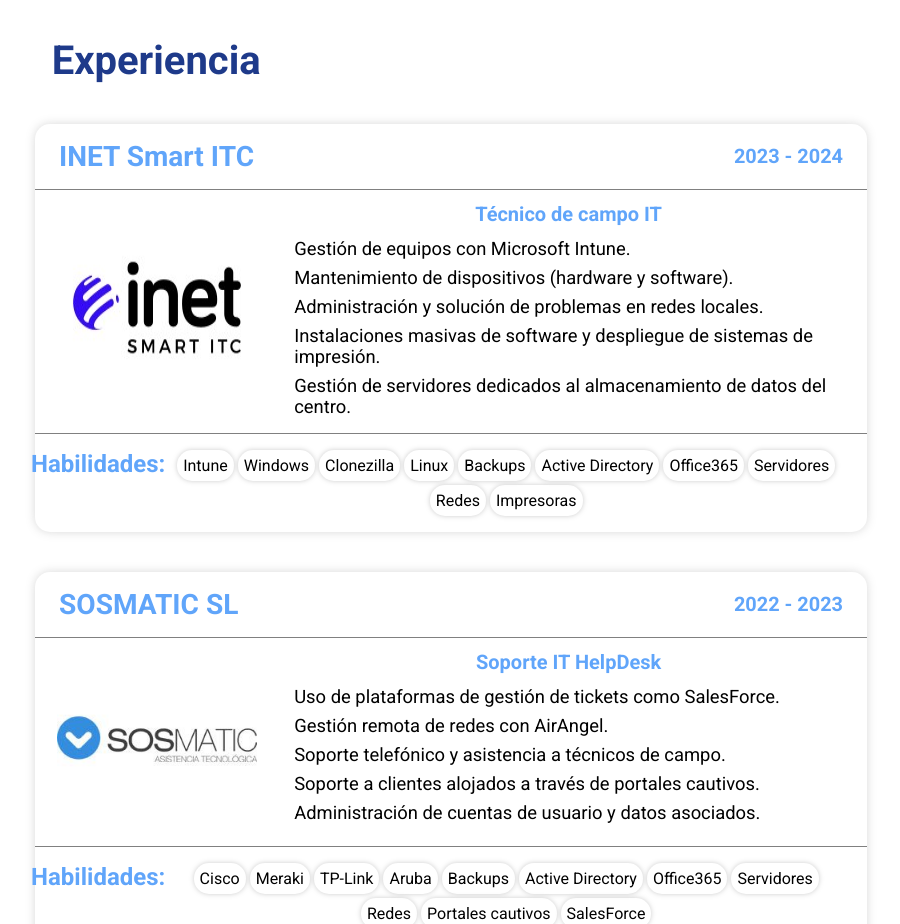
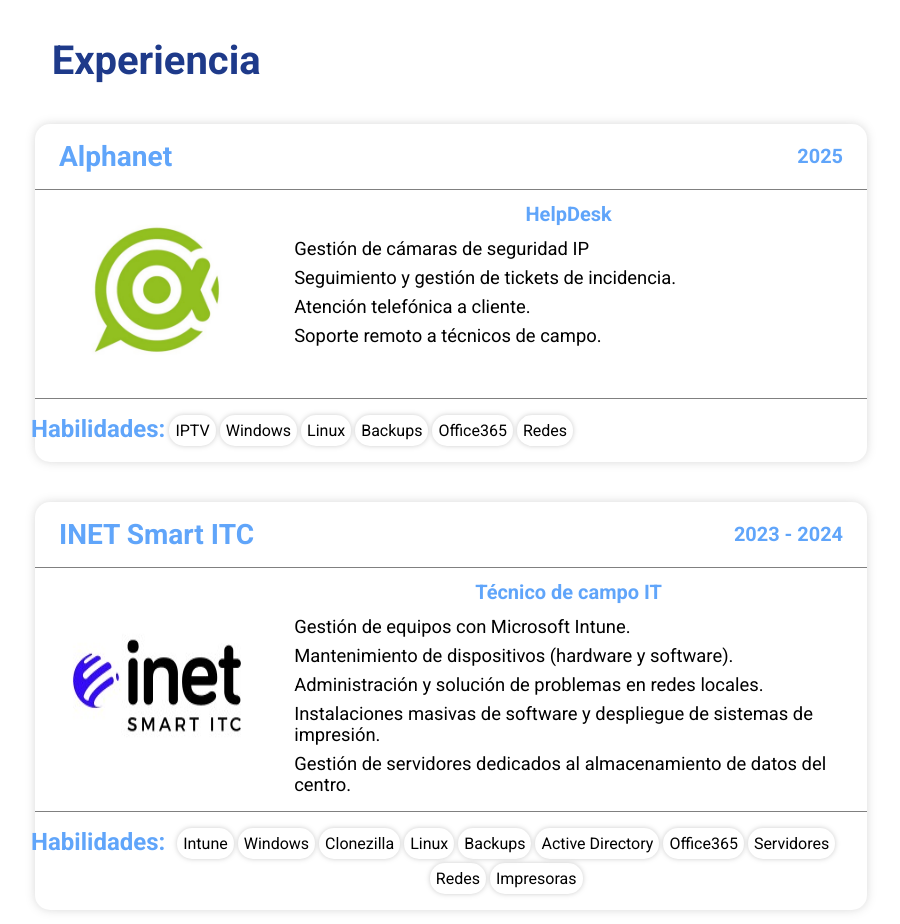
Before and after one commit to Lasarikoo/Portfolio, a website: page es/index.html in a window 1280 px wide. Shown: the part 860-1784 px from the top of the page, without its empty margins (285-1185 px from the left). Drawn offline with Linux system fonts and the light colour scheme; a web font is replaced by a local one.

Commit message:
Experience added

```diff
--- a/es/index.html
+++ b/es/index.html
@@ -117,6 +117,40 @@
 				<div id="experience-section">
 					<div id="experience">
 						<h2>Experiencia</h2>
+						<div class="job-experience">
+							<div class="job-experience-title">
+								<h3>Alphanet</h3>
+								<h5>2025</h5>
+							</div>
+							<div class="job-experience-content">
+								<div class="content-image">
+									<img src="/media/Alphanet.jpg" alt="Alphanet">
+								</div>
+								<div class="content-description">
+									<h4>HelpDesk</h4>
+									<list>
+										<ul>Gestión de cámaras de seguridad IP</ul>
+										<ul>Seguimiento y gestión de tickets de incidencia.</ul>
+										<ul>Atención telefónica a cliente.</ul>
+										<ul>Soporte remoto a técnicos de campo.</ul>
+										<ul></ul>
+									</list>
+								</div>
+							</div>
+							<div class="content-footer">
+								<div class="skills-title">
+									<h6>Habilidades:</h6>
+								</div>
+								<div class="skills-tags">
+									<strong>IPTV</strong>
+									<strong>Windows</strong>
+									<strong>Linux</strong>
+									<strong>Backups</strong>
+									<strong>Office365</strong>
+									<strong>Redes</strong>
+								</div>
+							</div>
+						</div>
 						<div class="job-experience">
 							<div class="job-experience-title">
 								<h3>INET Smart ITC</h3>
```
Also changed, not shown: en/index.html (+34 -0 lines), media/Alphanet.jpg (added).
